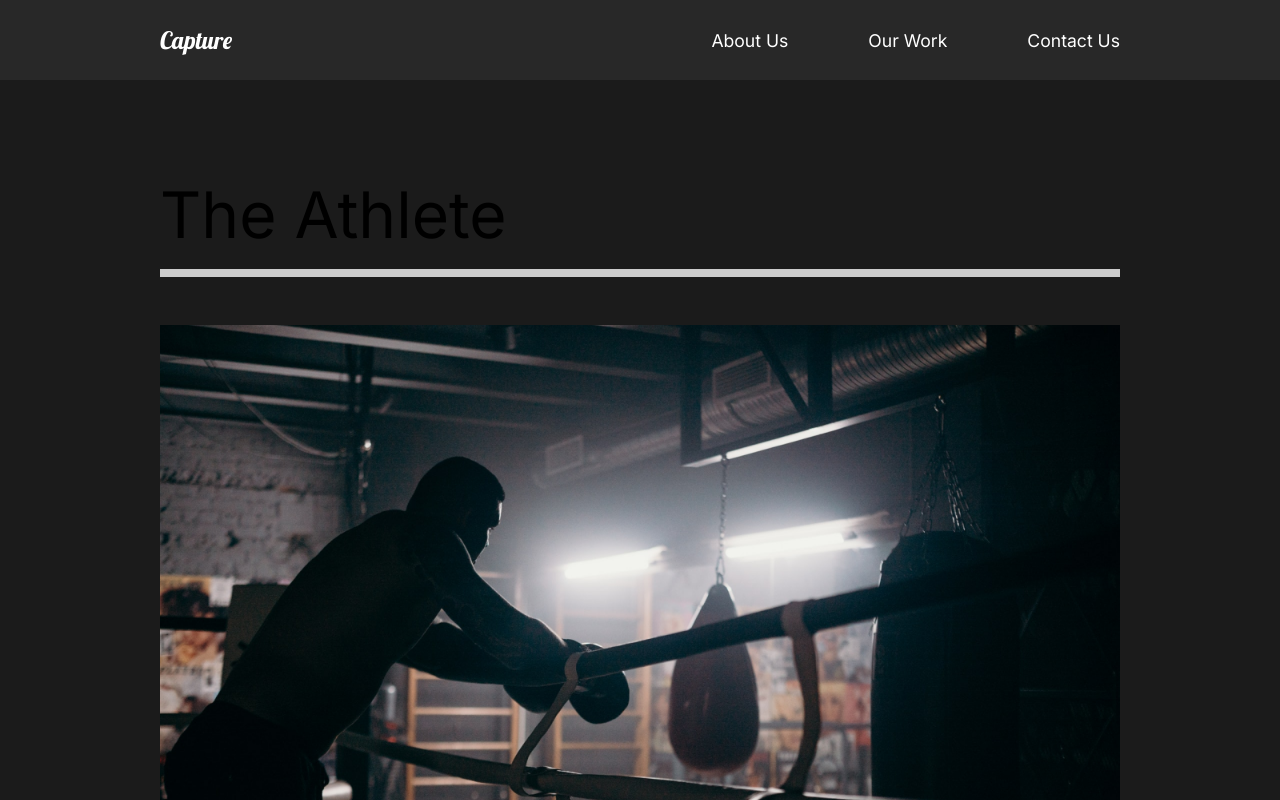
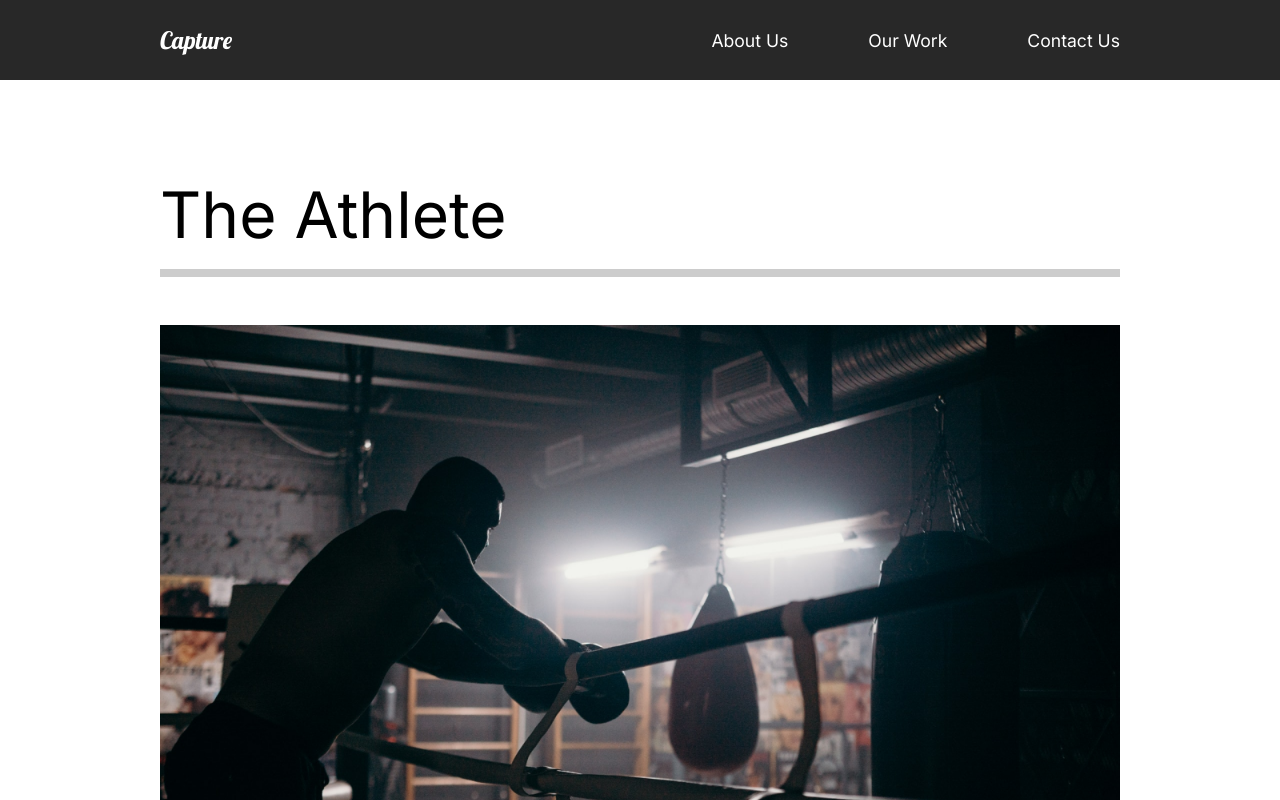
Before and after one commit to Mankge/capture-build, a React (Create React App) app: page /work in a window 1280 px wide. Shown: the top 800 px of the page. Built offline with nearby package versions, Linux system fonts and the light colour scheme.

Commit message:
Page Transitions

```diff
--- a/src/App.js
+++ b/src/App.js
@@ -4,14 +4,17 @@
 import MovieDeatil from "./pages/MovieDetail";
 import GlobalStyle from "./components/GlobalStyle";
 import Nav from "./components/Nav";
-import { Switch, Route } from "react-router-dom";
+import { Switch, Route, useLocation } from "react-router-dom";
+import { AnimatePresence } from "framer-motion";
 
 function App() {
+  const location = useLocation();
   return (
     <div className="App">
+      <GlobalStyle />
       <Nav />
-      <GlobalStyle />
-      <Switch>
+      <AnimatePresence exitBeforeEnter>
+        <Switch location={location} key={location.pathname}>
           <Route path="/" exact>
             <AboutUs />
           </Route>
@@ -25,6 +28,7 @@
             <ContactUs />
           </Route>
         </Switch>
+      </AnimatePresence>
     </div>
   );
 }
--- /dev/null
+++ b/src/animation.js
@@ -0,0 +1,20 @@
+export const pageAnimation = {
+  hidden: {
+    opacity: 0,
+    y: 300,
+  },
+  show: {
+    opacity: 1,
+    y: 0,
+    transition: {
+      duration: 1,
+    },
+  },
+  exit: {
+    opacity: 0,
+    y: 300,
+    transition: {
+      duration: 1,
+    },
+  },
+};
--- a/src/components/AboutSection.js
+++ b/src/components/AboutSection.js
@@ -1,24 +1,46 @@
 import home1 from "../img/home1.png";
-import styled from "styled-components";
 import { About, Description, Image, Hide } from "../styles";
+import { motion } from "framer-motion";
 
 const AboutSection = () => {
+  const titleAnim = {
+    hidden: { opacity: 0 },
+    show: { opacity: 1, transition: { duration: 2 } },
+  };
+  const container = {
+    hidden: { x: 100 },
+    show: {
+      x: 0,
+      transition: {
+        duration: 0.75,
+        ease: "easeOut",
+        staggerChildren: 1,
+        when: "beforeChildren",
+      },
+    },
+  };
+
   return (
     <About className="about">
       <Description className="description">
-        <div className="title">
+        <motion.div
+          variants={container}
+          initial="hidden"
+          animate="show"
+          className="title"
+        >
           <Hide className="hide">
-            <h2>We work to make</h2>
+            <motion.h2 variants={titleAnim}>We work to make</motion.h2>
           </Hide>
           <Hide className="hide">
-            <h2>
+            <motion.h2 variants={titleAnim}>
               your <span>dreams</span> come
-            </h2>
+            </motion.h2>
           </Hide>
           <Hide className="hide">
-            <h2>true.</h2>
+            <motion.h2 variants={titleAnim}>true.</motion.h2>
           </Hide>
-        </div>
+        </motion.div>
         <p>
           Contact us for any photography or videography ideas that you have. We
           have profesioanls with amazing skills.
--- a/src/pages/AboutUs.js
+++ b/src/pages/AboutUs.js
@@ -1,14 +1,21 @@
 import AboutSection from "../components/AboutSection";
 import ServicesSection from "../components/ServicesSection";
 import FaqSection from "../components/FaqSection";
+import { motion } from "framer-motion";
+import { pageAnimation } from "../animation";
 
 const AboutUs = () => {
   return (
-    <div>
+    <motion.div
+      variants={pageAnimation}
+      initial="hidden"
+      animate="show"
+      exit="exit"
+    >
       <AboutSection />
       <ServicesSection />
       <FaqSection />
-    </div>
+    </motion.div>
   );
 };
 
--- a/src/pages/ContactUs.js
+++ b/src/pages/ContactUs.js
@@ -1,8 +1,16 @@
+import { motion } from "framer-motion";
+import { pageAnimation } from "../animation";
+
 const ContactUs = () => {
   return (
-    <div>
+    <motion.div
+      variants={pageAnimation}
+      initial="hidden"
+      animate="show"
+      exit="exit"
+    >
       <h1>Our Contact</h1>
-    </div>
+    </motion.div>
   );
 };
 
--- a/src/pages/MovieDetail.js
+++ b/src/pages/MovieDetail.js
@@ -3,6 +3,8 @@
 import { MovieState } from "../movieState";
 import { useEffect, useState } from "react";
 import Award from "../components/Award";
+import { motion } from "framer-motion";
+import { pageAnimation } from "../animation";
 
 const MovieDetail = () => {
   const history = useHistory();
@@ -17,7 +19,12 @@
   return (
     <>
       {movie && (
-        <Details>
+        <Details
+          variants={pageAnimation}
+          initial="hidden"
+          animate="show"
+          exit="exit"
+        >
           <HeadLine>
             <h2>{movie.title}</h2>
             <img src={movie.mainImg} alt="movie" />
@@ -32,7 +39,7 @@
             ))}
           </Awards>
           <ImageDisplay>
-            <img src={movie.secondaryImg} alt="image" />
+            <img src={movie.secondaryImg} alt="secondary" />
           </ImageDisplay>
         </Details>
       )}
@@ -40,7 +47,7 @@
   );
 };
 
-const Details = styled.div`
+const Details = styled(motion.div)`
   color: white;
 `;
 const HeadLine = styled.div`
--- a/src/pages/OurWork.js
+++ b/src/pages/OurWork.js
@@ -1,6 +1,7 @@
 import styled from "styled-components";
 import { Link } from "react-router-dom";
-
+import { motion } from "framer-motion";
+import { pageAnimation } from "../animation";
 //images
 import athlete from "../img/athlete-small.png";
 import theracer from "../img/theracer-small.png";
@@ -8,7 +9,13 @@
 
 const OurWork = () => {
   return (
-    <Work>
+    <Work
+      variants={pageAnimation}
+      initial="hidden"
+      animate="show"
+      exit="exit"
+      style={{ background: "#fff" }}
+    >
       <Movie>
         <h2>The Athlete</h2>
         <div className="line"></div>
@@ -34,7 +41,7 @@
   );
 };
 
-const Work = styled.div`
+const Work = styled(motion.div)`
   min-height: 100vh;
   overflow: hidden;
   padding: 5rem 10rem;
```
Lines whose indentation alone changed are shown as unchanged.
